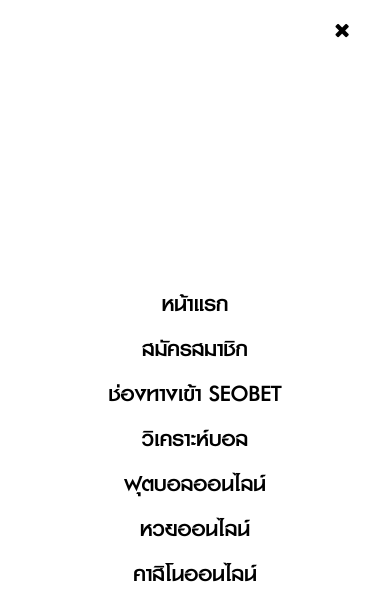
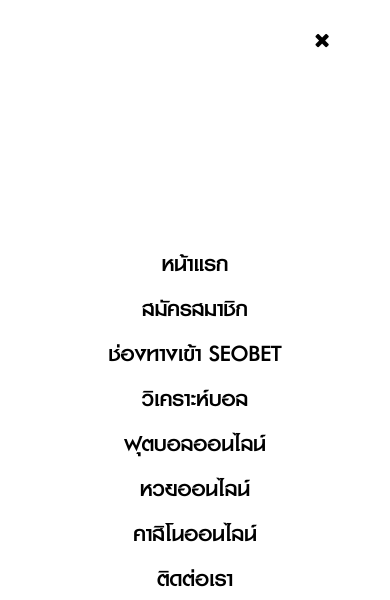
Before and after one commit to gapgag55/MCBET88, a website: page index.html in a window 390 px wide. Both pictures are taken after a click on the icon 24 px from the left and 45 px from the top of the page. Shown: the top 600 px of the page. Drawn offline with Linux system fonts and the light colour scheme.

Commit message:
update css

```diff
--- a/css/styles.css
+++ b/css/styles.css
@@ -165,7 +165,8 @@
   height: 100%;
   font-family: 'psl_similanyaextra_proregular';
   color: #ffffff;
-  font-size: 20px; }
+  font-size: 20px;
+  overflow: hidden; }
   body.fixed {
     position: fixed;
     top: 0;
@@ -679,7 +680,10 @@
         color: #000000;
         float: right;
         padding-top: 20px;
-        padding-right: 40px; }
+        padding-right: 40px;
+        position: absolute;
+        right: 20px;
+        top: 10px; }
       header .left .menu-mobile ul {
         width: 100vw;
         height: 100vh;
--- a/src/scss/default.scss
+++ b/src/scss/default.scss
@@ -7,6 +7,7 @@
     font-family: 'psl_similanyaextra_proregular';
     color: #ffffff;
     font-size: 20px;
+    overflow: hidden;
 
     &.fixed {
         position: fixed;
```
